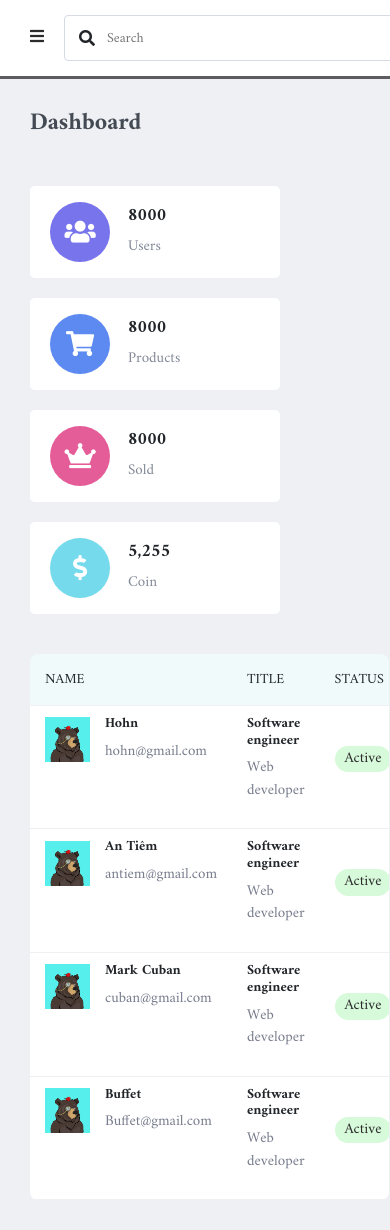
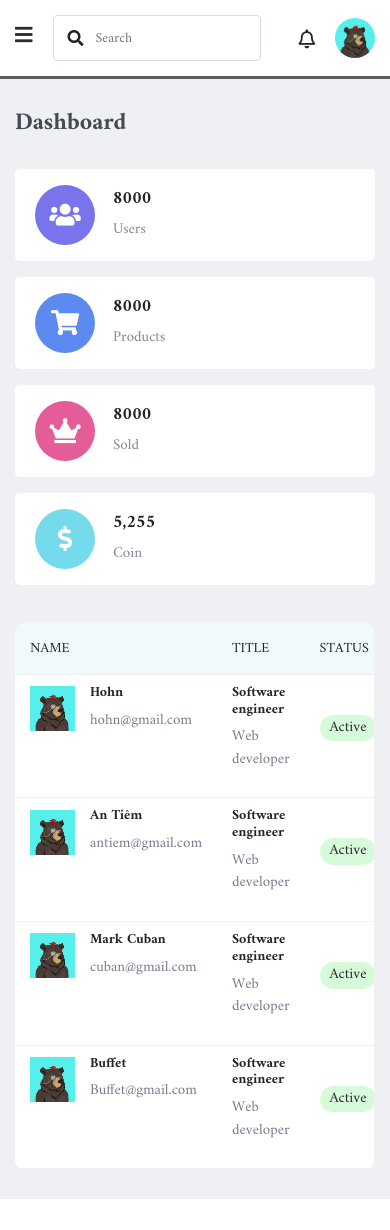
Before and after one commit to ch-luan2015/dashboard, a PHP site: page / in a window 390 px wide; the page is wider, and only the part inside the window is pictured. After the commit the page ends 1199 px from the top of that part, so only its background shows below. Run offline with PHP 8.4, Linux system fonts and the light colour scheme.

Commit message:
Finish Dashboard

```diff
--- a/assets/css/styles.css
+++ b/assets/css/styles.css
@@ -92,19 +92,6 @@ body {
 	background: #fff;
 	padding: 15px 30px;
 	border-bottom: 3px solid #5d5c61;
-}
-
-.n1 {
-	display: flex;
-	justify-content: flex-start;
-	align-items: center;
-}
-
-#menu-btn {
-	color: #2b2b2b;
-	cursor: pointer;
-	margin-right: 20px;
-	display: none;
 }
 
 #interface .navigation .search {
@@ -274,18 +261,34 @@ tbody tr td {
 	font-weight: 600;
 }
 
+.n1 {
+	display: flex;
+	justify-content: flex-start;
+	align-items: center;
+}
+
+#menu-btn {
+	color: #2b2b2b;
+	cursor: pointer;
+	margin-right: 20px;
+	font-size: 20px;
+	display: none;
+}
+
 /* Responsive */
 @media (max-width: 769px) {
 	#menu {
 		width: 270px;
 		position: fixed;
 		left: -270px;
+		transition: 0.3s ease;
 	}
 
 	#interface {
 		width: 100%;
 		margin-left: 0px;
 		display: inline-block;
+		transition: 0.3s ease;
 	}
 
 	#interface .navigation {
@@ -317,7 +320,40 @@ tbody tr td {
 		display: initial;
 	}
 
-	#menu .active {
+	#menu.active {
 		left: 0px;
 	}
+
+	#menu.active ~ #interface {
+		width: calc(100% - 270px);
+		margin-left: 270px;
+		transition: 0.3s ease;
+	}
 }
+
+@media (max-width: 480px) {
+	#interface .navigation {
+		padding: 15px;
+	}
+
+	#interface .navigation .search input {
+		width: 150px;
+	}
+
+	.i-name {
+		padding: 30px 15px 0 15px;
+	}
+
+	.values {
+		padding: 15px 15px 0 15px;
+	}
+
+	.values .val-box {
+		width: 100%;
+		margin: 8px 0;
+	}
+
+	.board {
+		margin: 30px 15px;
+	}
+}
--- a/index.html
+++ b/index.html
@@ -8,6 +8,8 @@
 		<link rel="stylesheet" href="https://cdn.jsdelivr.net/npm/bootstrap@4.3.1/dist/css/bootstrap.min.css" integrity="sha384-ggOyR0iXCbMQv3Xipma34MD+dH/1fQ784/j6cY/iJTQUOhcWr7x9JvoRxT2MZw1T" crossorigin="anonymous" />
 		<link rel="stylesheet" href="https://cdnjs.cloudflare.com/ajax/libs/font-awesome/5.15.4/css/all.min.css" />
 		<link rel="stylesheet" href="./assets/css/styles.css" />
+		<script src="https://code.jquery.com/jquery-3.3.1.slim.min.js" integrity="sha384-q8i/X+965DzO0rT7abK41JStQIAqVgRVzpbzo5smXKp4YfRvH+8abtTE1Pi6jizo" crossorigin="anonymous"></script>
+
 		<title>Dashboard</title>
 	</head>
 	<body>
@@ -217,8 +219,13 @@
 
 		<!-- Optional JavaScript -->
 		<!-- jQuery first, then Popper.js, then Bootstrap JS -->
-		<script src="https://code.jquery.com/jquery-3.3.1.slim.min.js" integrity="sha384-q8i/X+965DzO0rT7abK41JStQIAqVgRVzpbzo5smXKp4YfRvH+8abtTE1Pi6jizo" crossorigin="anonymous"></script>
 		<script src="https://cdn.jsdelivr.net/npm/popper.js@1.14.7/dist/umd/popper.min.js" integrity="sha384-UO2eT0CpHqdSJQ6hJty5KVphtPhzWj9WO1clHTMGa3JDZwrnQq4sF86dIHNDz0W1" crossorigin="anonymous"></script>
 		<script src="https://cdn.jsdelivr.net/npm/bootstrap@4.3.1/dist/js/bootstrap.min.js" integrity="sha384-JjSmVgyd0p3pXB1rRibZUAYoIIy6OrQ6VrjIEaFf/nJGzIxFDsf4x0xIM+B07jRM" crossorigin="anonymous"></script>
+
+		<script>
+			$("#menu-btn").click(function () {
+				$("#menu").toggleClass("active");
+			});
+		</script>
 	</body>
 </html>
```
